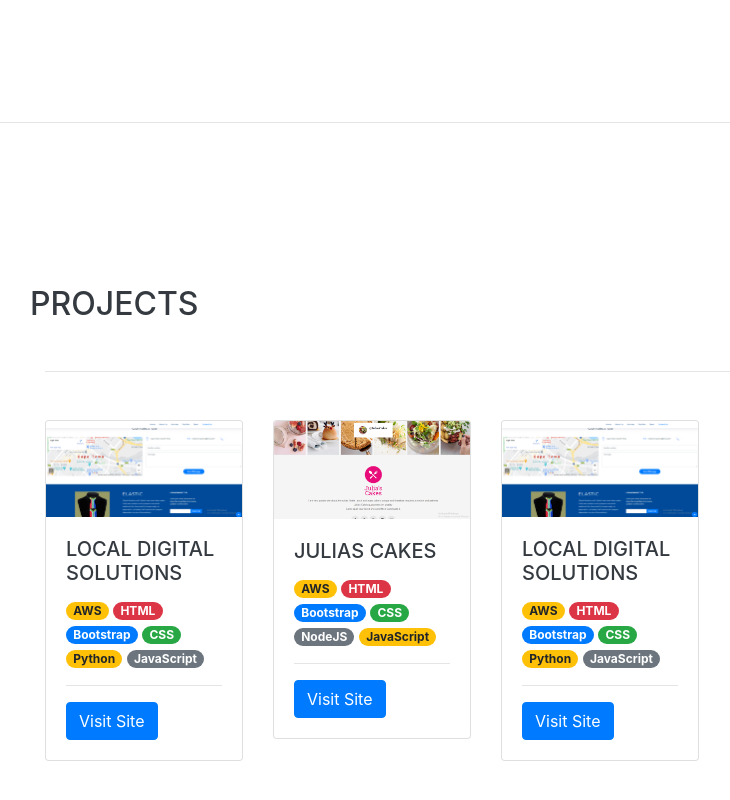
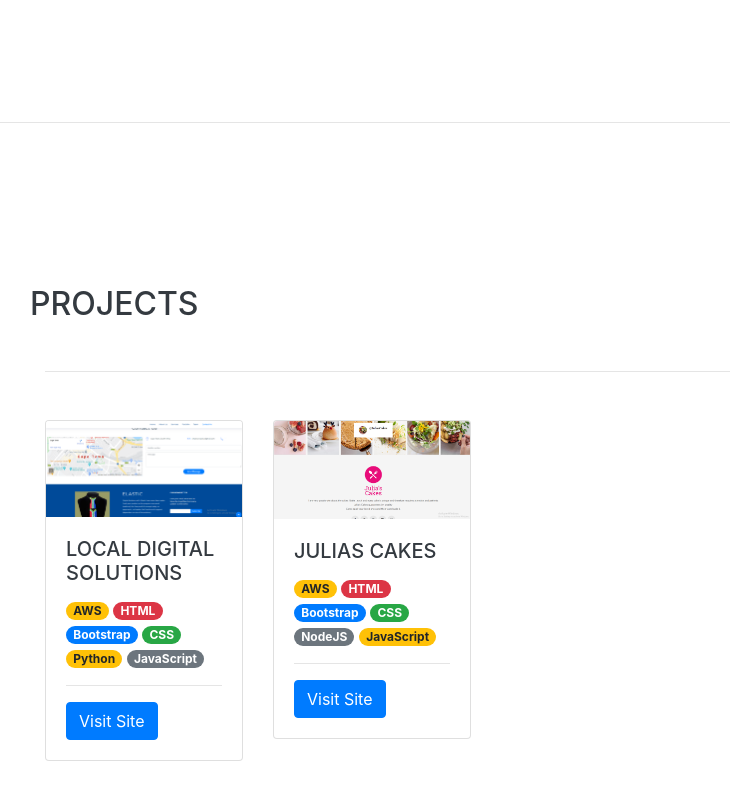
Before and after one commit to simphiweqwina/simphiweqwina.github.io, a website with bundled scripts: page index.html in a window 1280 px wide. Shown: the part 3176-3976 px from the top of the page, without its empty margins (290-1020 px from the left). Built offline with nearby package versions, Linux system fonts and the light colour scheme; a web font is replaced by a local one.

Commit message:
removed one of the project cards

```diff
--- a/index.html
+++ b/index.html
@@ -273,47 +273,6 @@
                 </div>
               </div>
             </div>
-            <div class="col-lg-3 col-md-4 col-6">
-              <div class="card">
-                <img src="./img/projectImages/localSolutions.png" class="card-img-top" alt="...">
-                <div class="card-body">
-                  <h5 class="card-title">Local Digital Solutions</h5>
-                  <span class="badge badge-pill badge-warning">AWS</span>
-                  <span class="badge badge-pill badge-danger">HTML</span>
-                  <span class="badge badge-pill badge-primary">Bootstrap</span>
-                  <span class="badge badge-pill badge-success">CSS</span>
-                  <span class="badge badge-pill badge-warning">Python</span>
-                  <span class="badge badge-pill badge-secondary">JavaScript</span>
-
-                  <hr /> <a href="https://master.dvxk03wasiawb.amplifyapp.com/" class="btn btn-primary">Visit Site</a>
-                </div>
-              </div>
-            </div>
-            <!-- <div class="col-lg-3 col-md-4 col-6">
-              <a href="#" class="d-block mb-4 h-100">
-                <img class="img-fluid img-thumbnail" src="img/lutenantPics/lutenantHome.jpg" alt="">
-              </a>
-            </div>
-            <div class="col-lg-3 col-md-4 col-6">
-              <a href="#" class="d-block mb-4 h-100">
-                <img class="img-fluid img-thumbnail" src="img/lutenantPics/lutenantSignup.jpg" alt="">
-              </a>
-            </div>
-            <div class="col-lg-3 col-md-4 col-6">
-              <a href="#" class="d-block mb-4 h-100">
-                <img class="img-fluid img-thumbnail" src="img/lutenantPics/lutenantProps.jpg" alt="">
-              </a>
-            </div>
-            <div class="col-lg-3 col-md-4 col-6">
-              <a href="#" class="d-block mb-4 h-100">
-                <img class="img-fluid img-thumbnail" src="img/lutenantPics/lutenantProfile.jpg" alt="">
-              </a>
-            </div>
-            <div class="col-lg-3 col-md-4 col-6">
-              <a href="#" class="d-block mb-4 h-100">
-                <img class="img-fluid img-thumbnail" src="img/lutenantPics/lutenantProp.jpg" alt="">
-              </a>
-            </div> -->
 
           </div>
 
```
